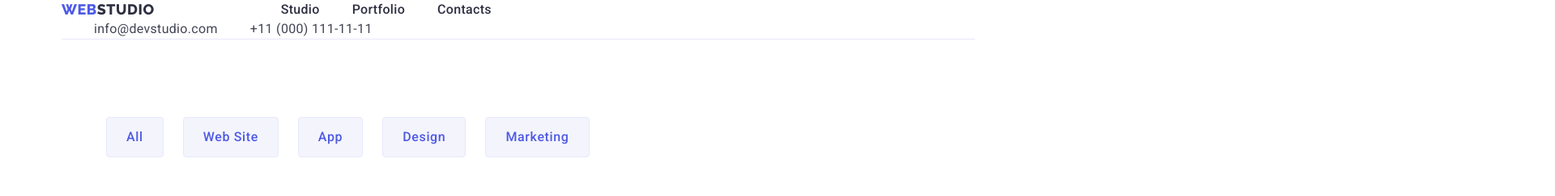
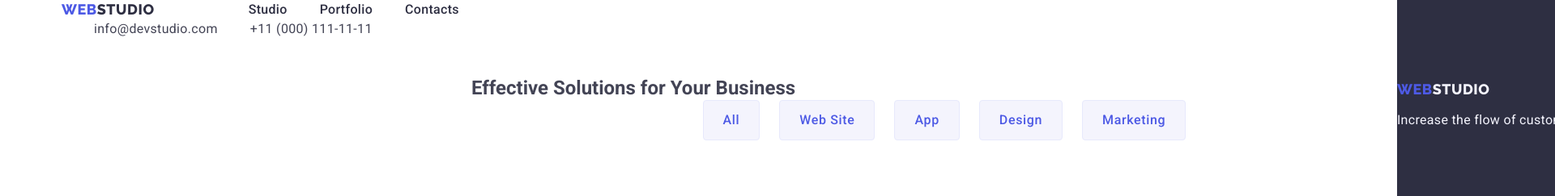
Before and after one commit to NataliaYedynak/goit-markup-hw-03, a plain HTML site: page portfolio.html in a window 1280 px wide. Shown: the top 243 px of the page at 81% size, 1920 px wide, since content can reach past the window. Drawn offline with nearby package versions, Linux system fonts and the light colour scheme.

Commit message:
Summary (required)

```diff
--- a/css/styles.css
+++ b/css/styles.css
@@ -348,6 +348,7 @@ main {
 }
 .hero-list{
   display: flex;
+  justify-content: center;
   gap: 24px;
   margin-bottom: 72px
 }
@@ -368,3 +369,10 @@ main {
   clip: rect(0 0 0 0);
   overflow: hidden;
 }
+.portfolio-header-container{
+  display: flex;
+}
+.portfolio-header-navigation{
+  display: flex;
+  align-items: center;
+}
--- a/portfolio.html
+++ b/portfolio.html
@@ -22,7 +22,7 @@
     <!--Header section-->
     <div class="portfolio-header-container container">
       <header class="header">
-        <nav class="header-navigation">
+        <nav class="portfolio-header-navigation">
           <a class="header-logo link" href="./index.html"
             >Web<span class="accent">Studio</span></a
           >
@@ -58,7 +58,7 @@
         <!--Hero section-->
         <section class="section">
           <div class="container">
-            <h1 hidden>Effective Solutions for Your Business</h1>
+            <h1 .visually-hidden>Effective Solutions for Your Business</h1>
             <ul class="hero-list list">
               <li>
                 <button class="main-button" type="button">All</button>
```
Also changed, not shown: index.html (+1 -1 lines).
